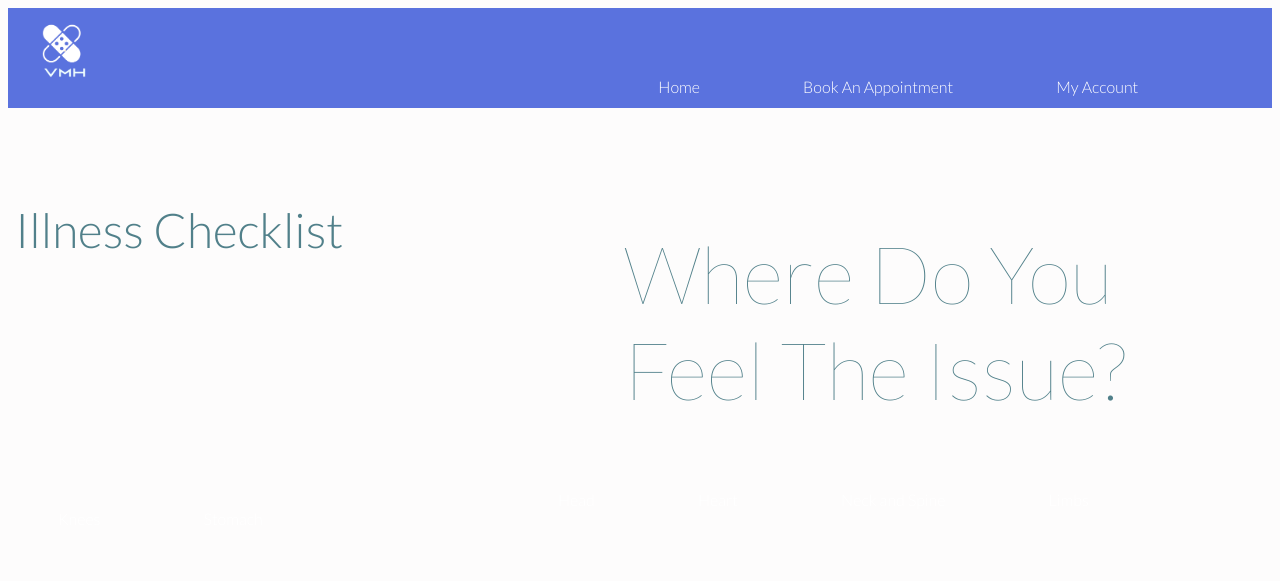
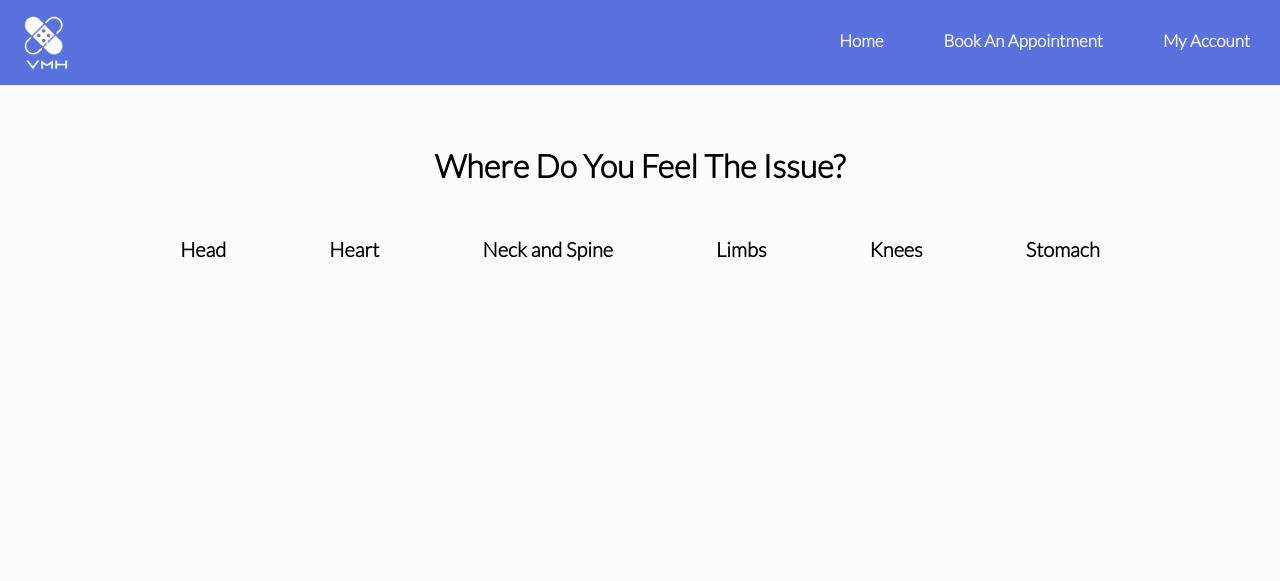
Before and after one commit to vanya31/HealthCare-Project, a plain HTML site: page patient Module/Website Content/humanbody.html in a window 1280 px wide. Drawn offline with Linux system fonts and the light colour scheme; a web font is replaced by a local one.

Commit message:
Pages Ready

```diff
--- a/patient Module/Website Content/humanbody.css
+++ b/patient Module/Website Content/humanbody.css
@@ -2,168 +2,58 @@ html {
     font-family: 'Lato', sans-serif;
     background-color: rgb(253, 252, 252);
 }
-
-#body {
-    margin-top: 50px;
-    height: 450px;
-    margin-left: -115px;
+body {
+    margin: auto;
+}
+button:hover {
+    background-color: rgba(255, 255, 255, 0.39);
+}
+.topnav {
+    background-color: #5a72de;
+    overflow: hidden;
 }
 
-#logo {
-    display: inline;
-    height: 80px;
-    margin: 0px;
-    position: relative;
-    bottom: 739px;
+/* Style the links inside the navigation bar */
+.topnav a {
+  float: left;
+  color: #f2f2f2;
+  text-align: center;
+  padding: 30px;
+  text-decoration: none;
+  font-size: 17px;
 }
 
-#head {
-    bottom: 396px;
-    position: relative;
-    left: -603px;
+.topnav-right {
+  float: right;
+}
+a{
+    color: white;
+    font-weight: bold;
+    text-decoration: none;
+    padding: 50px;
+    margin: 0px;
+    font-family:lato;
+    font-size: 20px;
+}
+a:hover{
+  color: grey;
 }
 
-#neck {
-    bottom: 368px;
-    position: relative;
-    left: -422px;
+.container{
+  padding-top: 40px;
+  text-align: center;
 }
-
-#heart {
-    position: relative;
-    bottom: 306px;
-    left: -798px;
+.demo{
+  color: black;
+  font-weight: bold;
+  font-size: 20px;
 }
-
-#limbs {
-    position: relative;
-    bottom: 228px;
-    left: -948px;
+.options{
+  padding-top: 30px;
 }
-
-#knees {
-    position: relative;
-    bottom: 160px;
-    left: 214px;
-}
-
-#stomach {
-    position: relative;
-    bottom: 307px;
-    left: 419px;
-}
-
-.relative {
-    position: relative;
-}
-
-button {
-    position: relative;
-    border-radius: 100px;
-    width: 100px;
-    padding: 13px;
-    background: #51808a4d;
-    border: 1px #51808a;
-    color: #51808a;
-    font-family: Georgia, 'Times New Roman', Times, serif;
-    font-weight: 700;
-
-}
-
-button:hover {
-    background-color: rgba(255, 255, 255, 0.39);
-
-}
-
-#sec1 h1 {
-    font-family: 'Lato', sans-serif;
-    color: #51808a;
-    position: relative;
-    left: 616px;
-    bottom: -51px;
-    max-width: 600px;
-    font-size: 5rem;
-    font-weight: 200;
-
-}
-
-/* Dropdown Button */
-.dropbtn {
-    background-color: transparent;
-    color: #51808a;
-    font-size: 3rem;
-    border: none;
-    left: 7px;
-    bottom: 232px;
-    max-width: 200px;
-    border-radius: 10px;
-    font-family: lato;
-    font-weight: 300;
-}
-
-/* The container <div> - needed to position the dropdown content */
-h2 {
-    position: relative;
-    display: inline;
-    left: 50px;
-    bottom: 50px;
-    max-width: 500px;
-}
-
-.navbar{
-    background-color: #5a72de;
-    height:100px;
-}
-
-a {
-    color: white;
-    text-decoration: none;
-    padding: 50px;
-    padding-top: 50px;
-    margin: 0px;
-    font-family:lato;
-
-}
-
-a:first-of-type {
-    margin-left: 500px;
-}
-
-a:hover {
-    color: grey;
-};
-
-.dropdown-content a {
-    color: #51808a;
-    padding: 12px 16px;
-    text-decoration: none;
-    display: block;
-    position: relative;
-    left: 7px;
-    bottom: 232px;
-    font-family: lato;
-    font-size: 1.5rem;
-    max-width: 300px;
-}
-div img {
+img {
     display: inline;
     height: 80px;
     margin-bottom: 5px;
-    margin-left: 20px;
+    margin-left: 10px;
 }
-
-
-/* Change color of dropdown links on hover */
-.dropdown-content a:hover {
-    background-color: rgba(255, 255, 255, 0.39);
-}
-
-/* Show the dropdown menu on hover */
-.dropdown:hover .dropdown-content a {
-    display: block;
-}
-
-/* Change the background color of the dropdown button when the dropdown content is shown */
-.dropdown:hover .dropbtn {
-    background-color: rgba(255, 255, 255, 0.39);
-}
--- a/patient Module/Website Content/humanbody.html
+++ b/patient Module/Website Content/humanbody.html
@@ -1,4 +1,3 @@
-<!DOCTYPE html>
 <html lang="en">
 
 <head>
@@ -14,31 +13,26 @@
     <link rel="stylesheet" href="https://cdnjs.cloudflare.com/ajax/libs/font-awesome/4.7.0/css/font-awesome.min.css">
     <link rel="stylesheet" href="https://cdnjs.cloudflare.com/ajax/libs/font-awesome/4.7.0/css/font-awesome.min.css">
     <title>Illness Checklist</title>
-
 </head>
-
 <body>
-    <header class="relative z-10 padding">
-        <div class="flex navbar">
+        <div class="topnav">
             <img src="./Images/Screenshot__33_-removebg-preview.png" alt="logo">
+          <div class="topnav-right">
             <a href="">Home</a>
             <a href="">Book An Appointment</a>
             <a href="">My Account</a>
+          </div>
         </div>
-    </header>
-    <section id="sec1">
+      <div class="container">
         <h1>Where Do You Feel The Issue?</h1>
-    </section>
-    <div>
-        <h2 class="dropbtn">Illness Checklist</h2>
-        <div class="dropdown-content">
-          <a href="#">Head</a>
-          <a href="#">Heart</a>
-          <a href="#">Neck and Spine</a>
-          <a href="#">Limbs</a>
-          <a href="#">Knees</a>
-          <a href="#">Stomach</a>
+        <div class="options">
+          <a href="#" class="demo">Head</a>
+          <a href="#" class="demo">Heart</a>
+          <a href="#" class="demo">Neck and Spine</a>
+          <a href="#" class="demo">Limbs</a>
+          <a href="#" class="demo">Knees</a>
+          <a href="#" class="demo">Stomach</a>
+      </div>
         </div>
-      </div>
 </body>
 </html>
```
